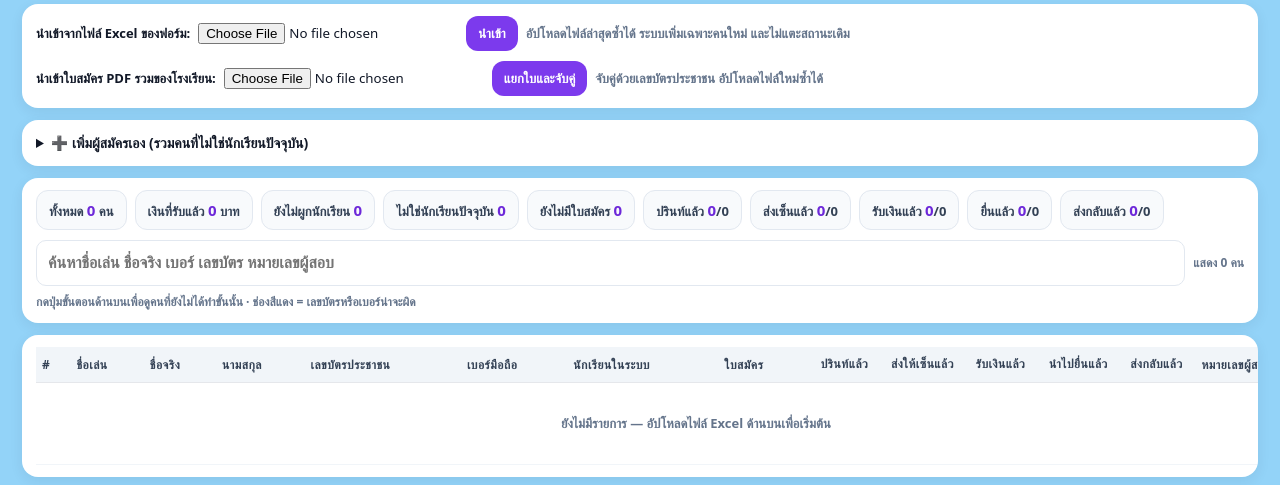
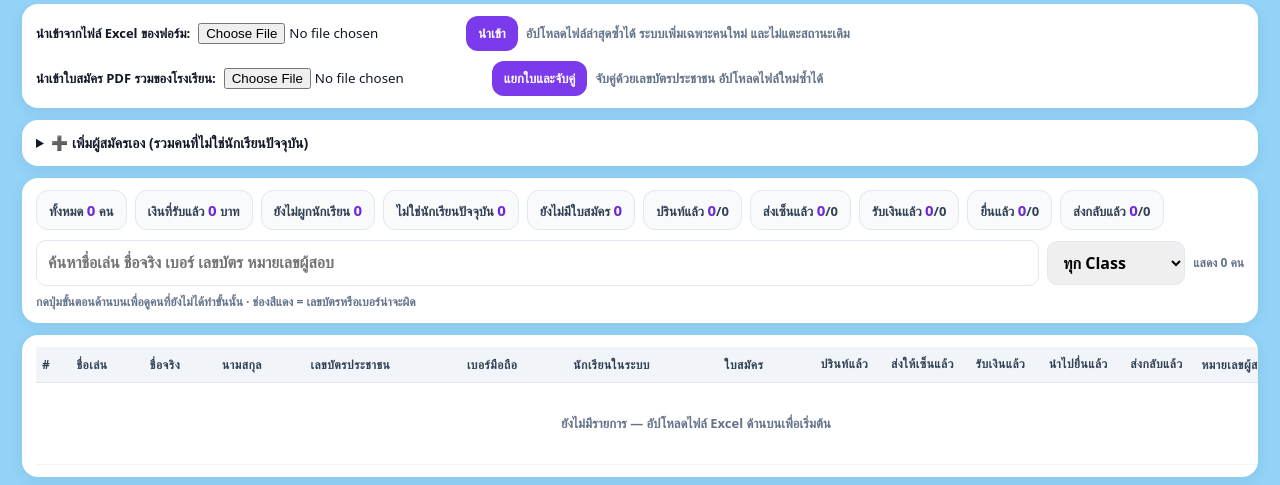
Before and after one commit to pkanoontutor/pkanoontutorsystem, a Django app: page /pretest-applications/ in a window 1280 px wide. Shown: the part 274-759 px from the top of the page. Run offline with Django 5.2, Linux system fonts and the light colour scheme; a user stored in the database is signed in; data comes from the database, SQL or seed files in the repository; data that the repository does not hold is empty; parts of the project's set-up code (start-up, migrations or seed data) failed here and were passed over; some libraries are stand-ins or nearby versions; some web fonts are replaced.

Commit message:
Pre-test: filter applicants by class (#134)
Co-authored-by: Claude Opus 5.5 <noreply@anthropic.com>

```diff
--- a/core/pretest.py
+++ b/core/pretest.py
@@ -21,7 +21,7 @@ from django.shortcuts import get_object_or_404, redirect, render
 from django.utils import timezone
 from django.views.decorators.http import require_POST
 
-from .models import PretestApplication, Student
+from .models import Enrollment, PretestApplication, Student
 
 FEE = 200
 STEPS = [
@@ -158,6 +158,18 @@ def import_forms_pdf(data: bytes) -> dict:
     return out
 
 
+def _classes_by_student(student_ids) -> dict:
+    """{student_id: {class_id: name}} -- current classes, or the latest one for
+    a student with no active enrollment."""
+    out: dict = {}
+    latest: dict = {}
+    for e in Enrollment.objects.filter(student_id__in=student_ids).select_related("tutoring_class").order_by("-created_at"):
+        latest.setdefault(e.student_id, {e.tutoring_class_id: e.tutoring_class.name})
+        if e.is_active:
+            out.setdefault(e.student_id, {})[e.tutoring_class_id] = e.tutoring_class.name
+    return {**latest, **out}
+
+
 def _student_label(s: Student) -> str:
     return f"{s.nickname or '-'} | {s.full_name or '-'} | {s.student_code or '-'}"
 
@@ -182,7 +194,11 @@ def pretest_page(request: HttpRequest) -> HttpResponse:
             messages.error(request, f"นำเข้าไม่สำเร็จ: {e}")
         return redirect("core:pretest_applications")
     apps = list(PretestApplication.objects.select_related("student").defer("application_pdf"))
+    classes = _classes_by_student({a.student_id for a in apps if a.student_id})
     for a in apps:
+        mine = classes.get(a.student_id, {})
+        a.class_ids = ",".join(str(i) for i in mine)
+        a.class_names = ", ".join(sorted(mine.values()))
         a.id_ok = valid_national_id(a.national_id)
         a.phone_ok = len(_digits(a.phone)) == 10
         a.steps = [(f, label, getattr(a, f)) for f, label in STEPS]
@@ -193,6 +209,12 @@ def pretest_page(request: HttpRequest) -> HttpResponse:
         "paid_total": sum(1 for a in apps if a.is_paid) * FEE,
         "unlinked": sum(1 for a in apps if not a.student_id and not a.is_external),
         "external": sum(1 for a in apps if a.is_external),
+        "class_options": sorted(
+            ({"id": i, "name": n, "count": sum(1 for a in apps if i in classes.get(a.student_id, {}))}
+             for i, n in {i: n for m in classes.values() for i, n in m.items()}.items()),
+            key=lambda c: c["name"],
+        ),
+        "no_class": sum(1 for a in apps if a.student_id not in classes),
         "no_form": sum(1 for a in apps if not a.application_no),
         "step_stats": [{"field": f, "label": label, "count": sum(1 for a in apps if getattr(a, f))} for f, label in STEPS],
         "student_options": [{"id": s.id, "label": _student_label(s)} for s in Student.objects.order_by("-is_active", "nickname")],
--- a/core/templates/core/pretest_applications.html
+++ b/core/templates/core/pretest_applications.html
@@ -80,7 +80,12 @@
       <button class="pt-chip" type="button" data-filter="noform">ยังไม่มีใบสมัคร <b>{{ no_form }}</b></button>
       {% for s in step_stats %}<button class="pt-chip" type="button" data-filter="{{ s.field }}" title="ดูคนที่ยังไม่ได้ทำขั้นนี้">{{ s.label }} <b data-stat="{{ s.field }}">{{ s.count }}</b>/{{ apps|length }}</button>{% endfor %}
     </div>
-    <div class="pt-tools"><input type="search" id="q" placeholder="ค้นหาชื่อเล่น ชื่อจริง เบอร์ เลขบัตร หมายเลขผู้สอบ"><span id="shown" style="font-size:12px;font-weight:800;color:#64748b;"></span></div>
+    <div class="pt-tools"><input type="search" id="q" placeholder="ค้นหาชื่อเล่น ชื่อจริง เบอร์ เลขบัตร หมายเลขผู้สอบ">
+      <select id="classFilter" style="border:1px solid #e2e8f0;border-radius:10px;padding:9px 11px;font:inherit;font-weight:700;">
+        <option value="">ทุก Class</option>
+        {% for c in class_options %}<option value="{{ c.id }}">{{ c.name }} ({{ c.count }})</option>{% endfor %}
+        <option value="none">ไม่มี Class ({{ no_class }})</option>
+      </select><span id="shown" style="font-size:12px;font-weight:800;color:#64748b;"></span></div>
     <div style="font-size:12px;font-weight:700;color:#64748b;margin-top:6px;">กดปุ่มขั้นตอนด้านบนเพื่อดูคนที่ยังไม่ได้ทำขั้นนั้น · ช่องสีแดง = เลขบัตรหรือเบอร์น่าจะผิด</div>
   </div>
 
@@ -93,7 +98,7 @@
       </tr></thead>
       <tbody>
       {% for a in apps %}
-        <tr data-id="{{ a.id }}" data-student="{{ a.student_id|default:'' }}" data-form="{{ a.application_no }}" data-external="{% if a.is_external %}1{% endif %}" class="{% if a.done_count == 5 %}done{% endif %}">
+        <tr data-id="{{ a.id }}" data-student="{{ a.student_id|default:'' }}" data-form="{{ a.application_no }}" data-classes="{{ a.class_ids }}" data-external="{% if a.is_external %}1{% endif %}" class="{% if a.done_count == 5 %}done{% endif %}">
           <td>{{ forloop.counter }}</td>
           <td style="width:100px;"><input type="text" data-field="nickname" value="{{ a.nickname }}"></td>
           <td style="width:130px;"><input type="text" data-field="first_name" value="{{ a.first_name }}"></td>
@@ -102,6 +107,7 @@
           <td style="width:115px;"><input type="text" data-field="phone" value="{{ a.phone }}" class="{% if not a.phone_ok %}warn{% endif %}"></td>
           <td style="width:190px;">
             {% if a.student_id %}<span class="st-ok" title="{{ a.student.full_name }}">✓ {{ a.student.nickname }} · {{ a.student.student_code }}</span> <button class="st-x" type="button" title="ยกเลิกการผูก">✕</button>
+            {% if a.class_names %}<div style="font-size:11px;font-weight:700;color:#64748b;">{{ a.class_names }}</div>{% endif %}
             {% elif a.is_external %}<span class="st-ext">คนนอก</span> <button class="st-x ext-off" type="button" title="ยกเลิกสถานะคนนอก">✕</button>
             {% else %}<input type="text" class="st-pick" list="ptStudents" placeholder="เลือกนักเรียน…"><button class="ext-on" type="button">ไม่ใช่นักเรียนปัจจุบัน</button>{% endif %}
           </td>
@@ -149,11 +155,14 @@
       else if(show && activeFilter === "external") show = !!tr.dataset.external;
       else if(show && activeFilter === "noform") show = !tr.dataset.form;
       else if(show && activeFilter) show = !tr.querySelector(`input[data-step="${activeFilter}"]`).checked;
+      const cls = document.getElementById("classFilter").value, mine = tr.dataset.classes ? tr.dataset.classes.split(",") : [];
+      if(show && cls) show = cls === "none" ? !mine.length : mine.includes(cls);
       tr.style.display = show ? "" : "none"; if(show) n++;
     });
     document.getElementById("shown").textContent = `แสดง ${n} คน`;
   }
   document.getElementById("q").addEventListener("input", applyFilter);
+  document.getElementById("classFilter").addEventListener("change", applyFilter);
   document.querySelectorAll("[data-filter]").forEach(b => b.addEventListener("click", () => {
     activeFilter = activeFilter === b.dataset.filter ? "" : b.dataset.filter;
     document.querySelectorAll("[data-filter]").forEach(x => x.classList.toggle("on", x.dataset.filter === activeFilter));
```
